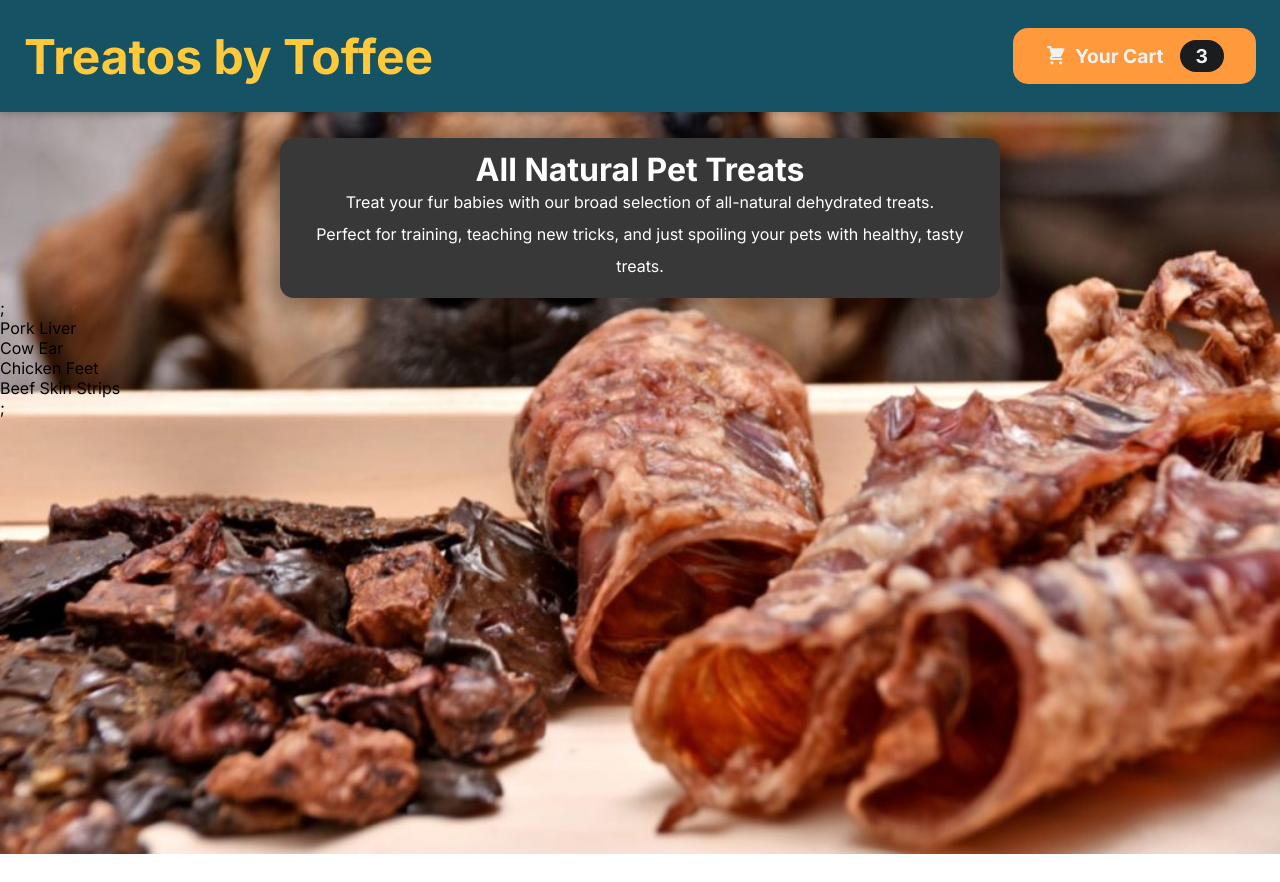
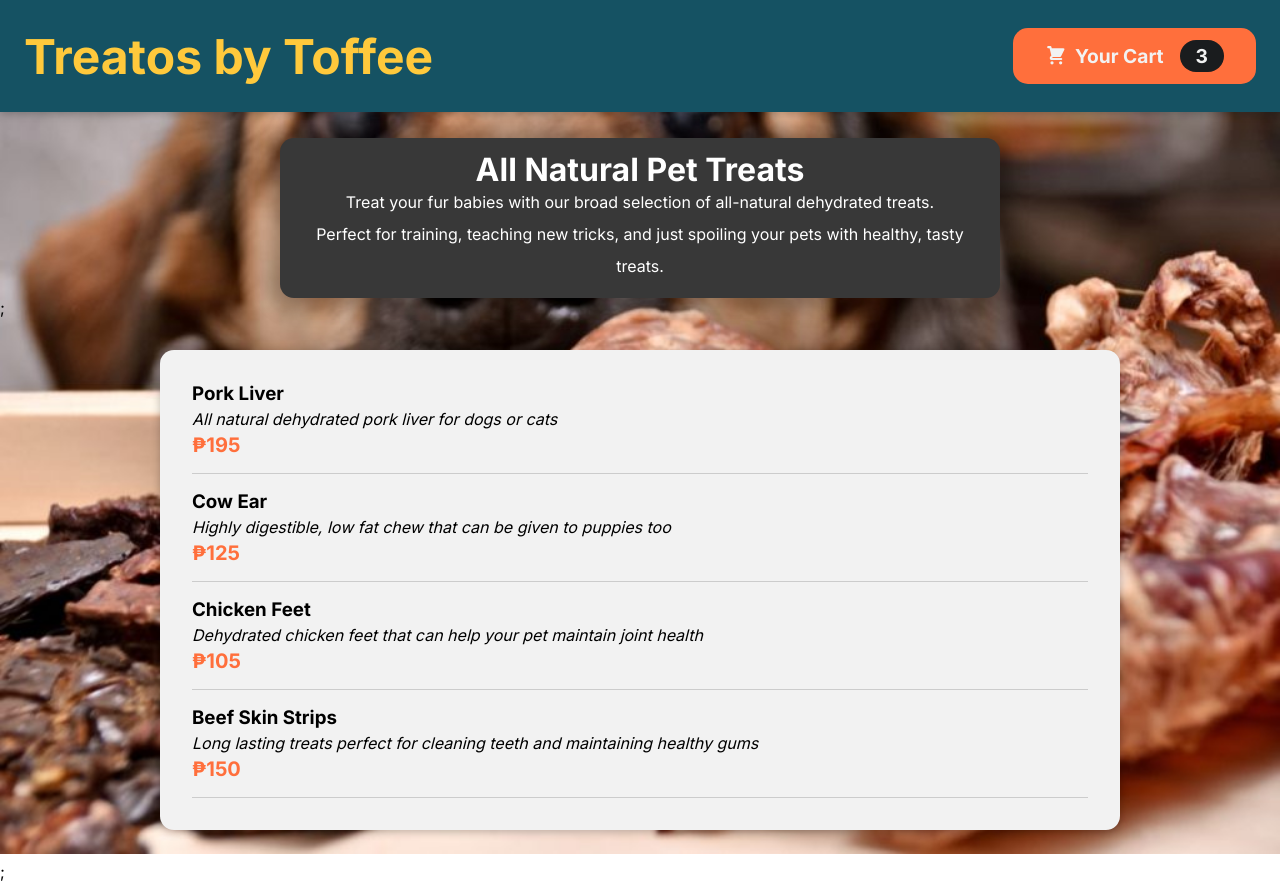
Before and after one commit to amsandiego/treatos-shop-react, a React (Create React App) app: page / in a window 1280 px wide. Before the commit the page ends 858 px from the top, so only its background shows below. Built offline with nearby package versions, Linux system fonts and the light colour scheme.

Commit message:
Add individual treat items

```diff
--- a/src/components/Layout/HeaderCartButton.module.css
+++ b/src/components/Layout/HeaderCartButton.module.css
@@ -3,7 +3,7 @@
   font: inherit;
   border: none;
   font-size: 1.2rem;
-  background-color: var(--light-orange);
+  background-color: var(--orange);
   color: var(--white);
   padding: 0.75rem 2rem;
   display: flex;
@@ -15,7 +15,7 @@
 
 .button:hover,
 .button:active {
-  background-color: var(--orange);
+  background-color: var(--light-orange);
 }
 
 .icon {
--- a/src/components/Treats/AvailableTreats.js
+++ b/src/components/Treats/AvailableTreats.js
@@ -1,4 +1,7 @@
 import classes from './AvailableTreats.module.css';
+
+import Card from '../UI/Card';
+import TreatItem from './TreatItem';
 
 const DUMMY_TREATS = [
   {
@@ -32,12 +35,21 @@ const DUMMY_TREATS = [
 
 const AvailableTreats = () => {
   const treatsList = DUMMY_TREATS.map((treat) => {
-    return <li>{treat.name}</li>;
+    return (
+      <TreatItem
+        key={treat.id}
+        name={treat.name}
+        description={treat.description}
+        price={treat.price}
+      />
+    );
   });
 
   return (
-    <section>
-      <ul>{treatsList}</ul>
+    <section className={classes.treats}>
+      <Card>
+        <ul>{treatsList}</ul>
+      </Card>
     </section>
   );
 };
--- a/src/components/Treats/AvailableTreats.module.css
+++ b/src/components/Treats/AvailableTreats.module.css
@@ -0,0 +1,24 @@
+.treats {
+  max-width: 60rem;
+  width: 90%;
+  margin: 2rem auto;
+  animation: treats-appear 1s ease-out forwards;
+}
+
+.treats ul {
+  list-style: none;
+  margin: 0;
+  padding: 0;
+}
+
+@keyframes treats-appear {
+  from {
+    opacity: 0;
+    transform: translateY(3rem);
+  }
+
+  to {
+    opacity: 1;
+    transform: translateY(0);
+  }
+}
--- /dev/null
+++ b/src/components/Treats/TreatItem.js
@@ -0,0 +1,18 @@
+import classes from './TreatItem.module.css';
+
+const TreatItem = (props) => {
+  console.log(props);
+  const price = `₱${props.price}`;
+
+  return (
+    <li className={classes.treat}>
+      <div>
+        <h3>{props.name}</h3>
+        <div className={classes.description}>{props.description}</div>
+        <div className={classes.price}>{price}</div>
+      </div>
+    </li>
+  );
+};
+
+export default TreatItem;
--- /dev/null
+++ b/src/components/Treats/TreatItem.module.css
@@ -0,0 +1,22 @@
+.treat {
+  display: flex;
+  justify-content: space-between;
+  margin: 1rem;
+  padding-bottom: 1rem;
+  border-bottom: 1px solid #ccc;
+}
+
+.treat h3 {
+  margin: 0 0 0.25rem 0;
+}
+
+.description {
+  font-style: italic;
+}
+
+.price {
+  margin-top: 0.25rem;
+  font-weight: bold;
+  color: var(--orange);
+  font-size: 1.25rem;
+}
--- /dev/null
+++ b/src/components/UI/Card.js
@@ -0,0 +1,7 @@
+import classes from './Card.module.css';
+
+const Card = (props) => {
+  return <div className={classes.card}>{props.children}</div>;
+};
+
+export default Card;
--- /dev/null
+++ b/src/components/UI/Card.module.css
@@ -0,0 +1,6 @@
+.card {
+  padding: 1rem;
+  box-shadow: 0 2px 8px rgba(0, 0, 0, 0.25);
+  border-radius: 14px;
+  background-color: var(--white);
+}
```
Also changed, not shown: 11 other files (tests, documents, lock files or other folders).
